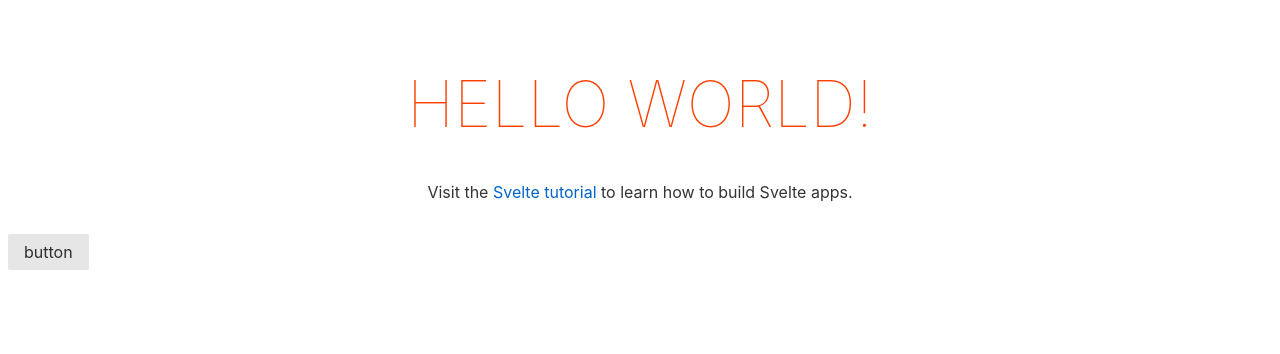
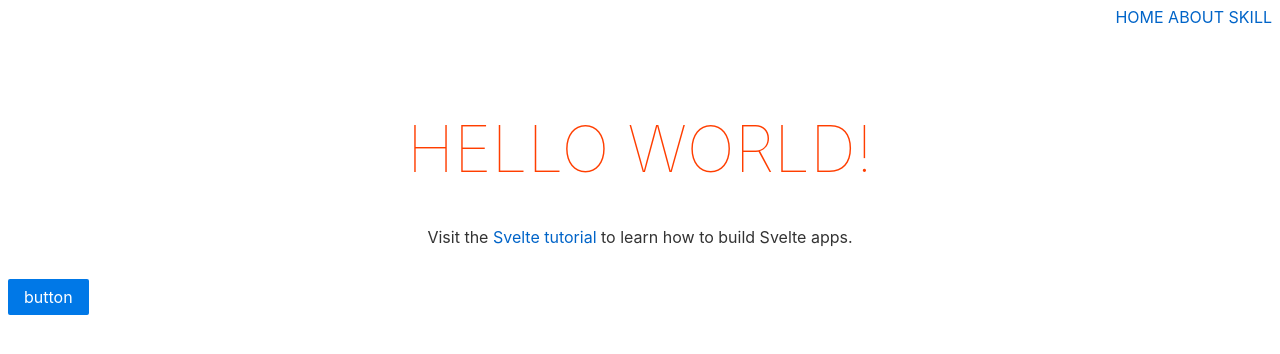
Before and after one commit to mugi111/my-profile-page, a Svelte app: page / in a window 1280 px wide. Shown: the top 354 px of the page. Built offline with nearby package versions, Linux system fonts and the light colour scheme.

Commit message:
UPDATE: ヘッダーメニューの基礎作成

```diff
--- a/src/App.svelte
+++ b/src/App.svelte
@@ -1,13 +1,15 @@
 <script>
-	import Button from "./components/button"
+	import HeaderNavLink from "./components/header-nav-link";
+	import Button from "./components/button";
 	export let name;
 </script>
 
+<HeaderNavLink />
 <main>
 	<h1>Hello {name}!</h1>
 	<p>Visit the <a href="https://svelte.dev/tutorial">Svelte tutorial</a> to learn how to build Svelte apps.</p>
 </main>
-<Button label="button"/>
+<Button label="button" />
 
 <style>
 	main {
--- a/src/components/button.svelte
+++ b/src/components/button.svelte
@@ -2,4 +2,4 @@
   export let label;
 </script>
 
-<button class="pure-button">{label}</button>
+<button class="pure-button pure-button-primary">{label}</button>
--- /dev/null
+++ b/src/components/header-nav-link.svelte
@@ -0,0 +1,13 @@
+<div class="header">
+  <a class="" href="#home">HOME</a>
+  <a href="#about">ABOUT</a>
+  <a href="#skill">SKILL</a>
+</div>
+
+<style>
+  .header {
+    width: 100%;
+    height: 45px;
+    text-align: right;
+  }
+</style>
```
